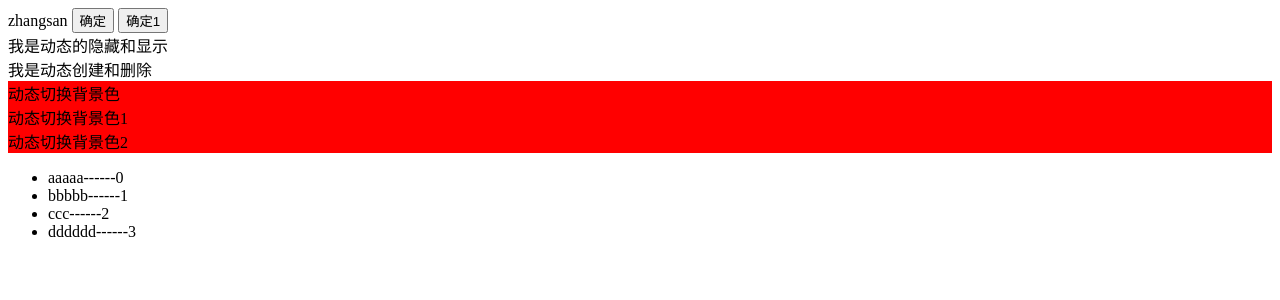
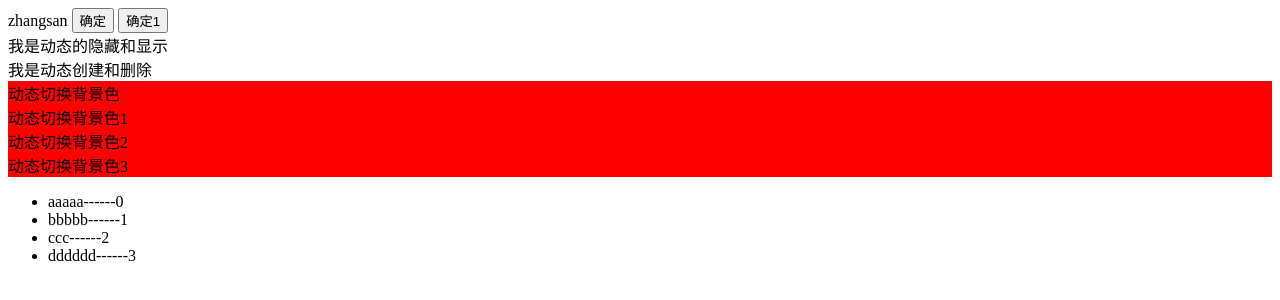
Before and after one commit to zyh666666/zyh, a plain HTML site: page index.html in a window 1280 px wide. Drawn offline with nearby package versions, Linux system fonts and the light colour scheme.

Commit message:
第三次提交版本v3

```diff
--- a/index.html
+++ b/index.html
@@ -31,7 +31,7 @@
         <div v-bind:class="isColor?'red':'yellow'">动态切换背景色</div>
         <div :class="isColor?'red':'yellow'">动态切换背景色1</div>
 		<div :class="isColor?'red':'yellow'">动态切换背景色2</div>
-
+		<div :class="isColor?'red':'yellow'">动态切换背景色3</div>
         <!-- v-for 遍历数组的指令 -->
         <ul>
             <li v-for="(item,index) in datalist">
```
